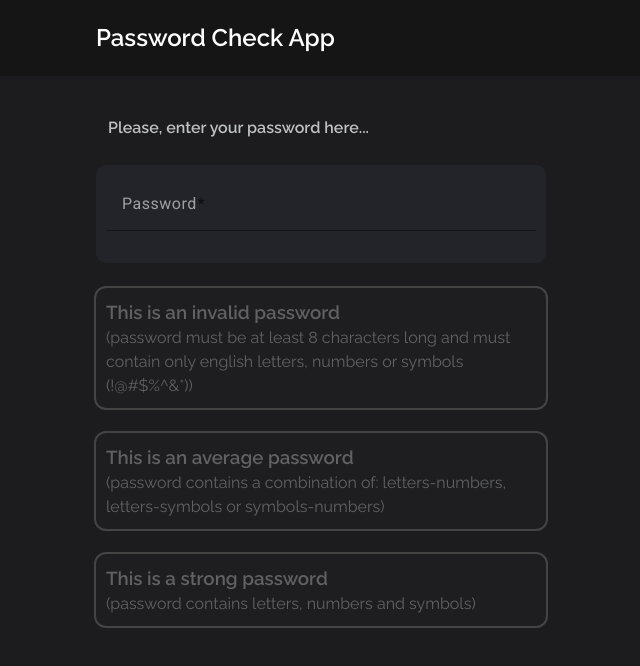
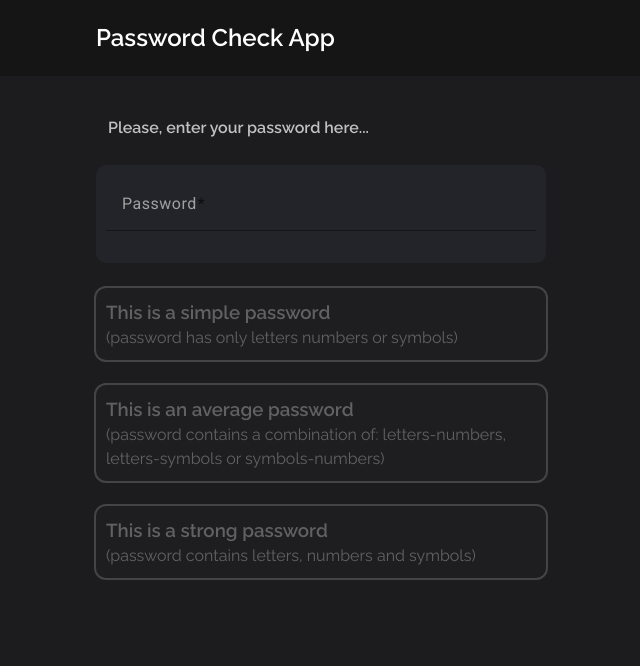
Before and after one commit to GeorgeDeyneka/AngularCheckPassword, an Angular app: page / in a window 1280 px wide. Shown: the top 666 px of the page, without its empty margins (319-959 px from the left). Built offline with nearby package versions, Linux system fonts and the light colour scheme.

Commit message:
Added validation for checking extraneous characters

```diff
--- a/src/app/main-page/main-page.component.html
+++ b/src/app/main-page/main-page.component.html
@@ -19,10 +19,8 @@
         yellow: count === 2,
         green: count === 3
       }"
-        [titleText]="password?.invalid ? titlesText.invalid : titlesText.simple"
-        [descriptionText]="
-          password?.invalid ? infoText.invalid : infoText.simple
-        "
+      [titleText]="password?.dirty && !count ? titlesText.invalid : titlesText.simple"
+      [descriptionText]="password?.dirty && !count ? infoText.invalid : infoText.simple"
     ></app-info-card>
 
     <app-info-card
--- a/src/app/main-page/main-page.component.ts
+++ b/src/app/main-page/main-page.component.ts
@@ -41,8 +41,9 @@ export class MainPageComponent implements OnInit {
   checkStrength() {
     this.count = 0;
     const value = this.password?.value;
+    const fullRegExp = /^[a-zA-Z\d!@#$%^&*]+$/;
 
-    if (value.length < 8) {
+    if (value.length < 8 || !fullRegExp.test(value)) {
       return;
     }
 
```
Lines whose indentation alone changed are shown as unchanged.
